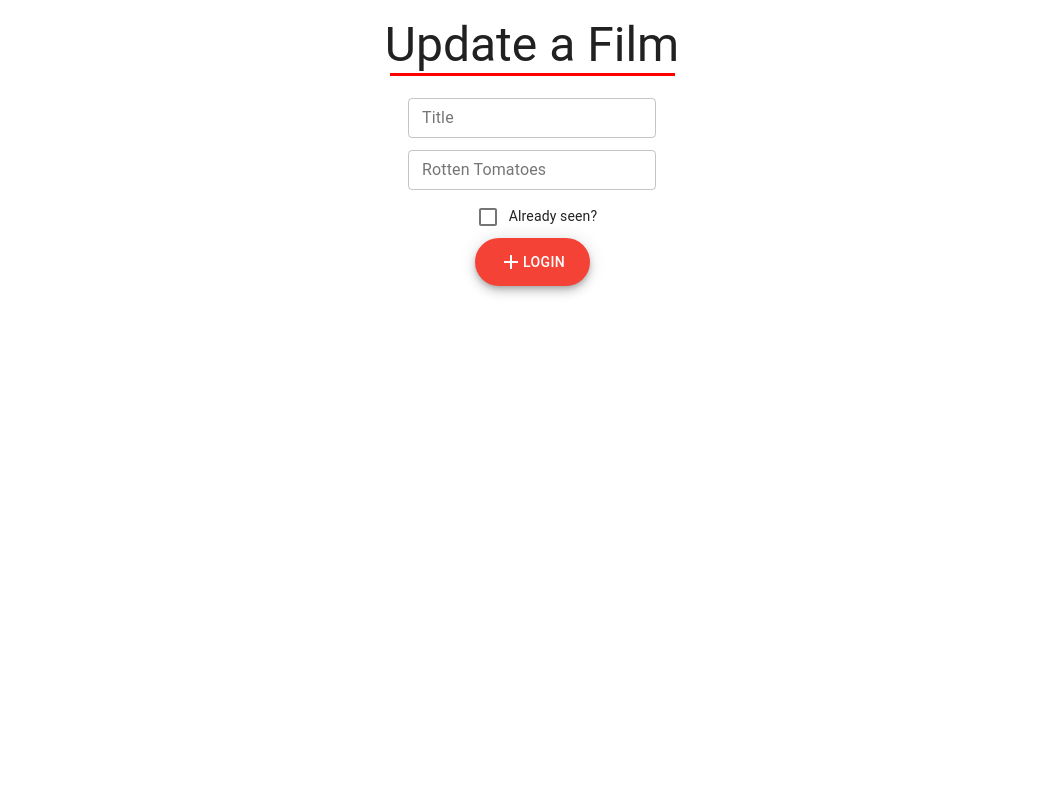
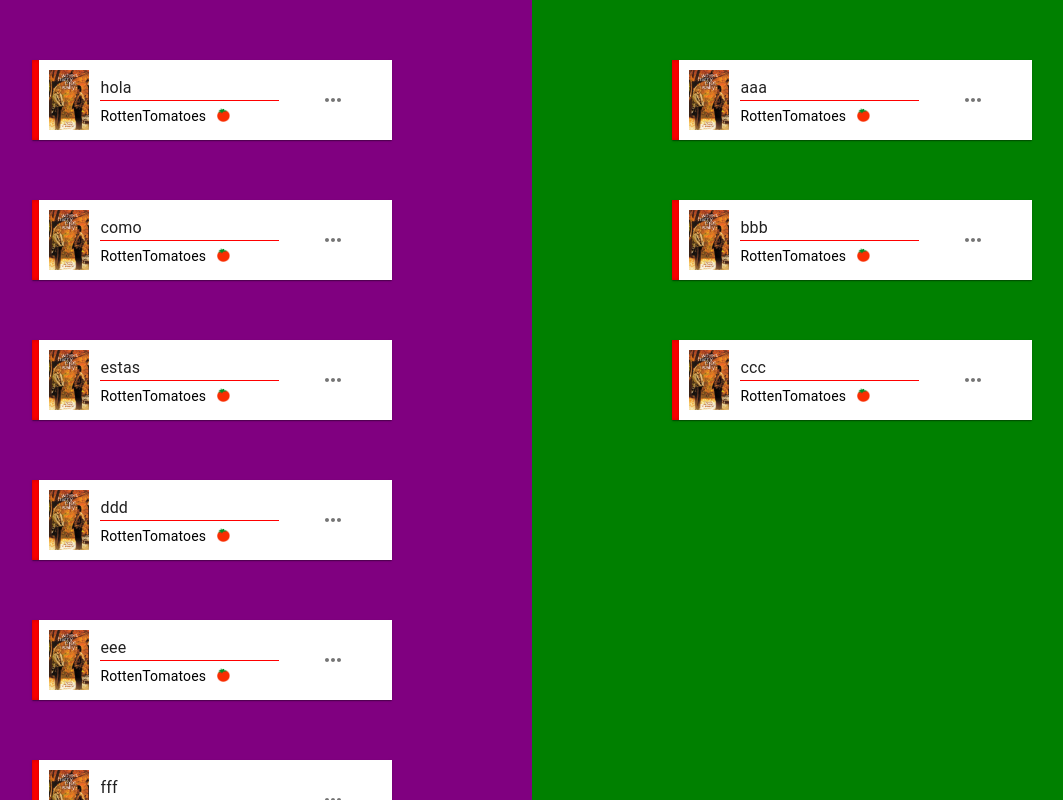
Before and after one commit to Ruberoni/drama-keeper, a React (Create React App) app in the folder client/: page / in a window 1280 px wide. Shown: the whole page, without its empty margins (108-1171 px from the left). Built offline with nearby package versions, Linux system fonts and the light colour scheme.

Commit message:
Film item list component

```diff
--- a/client/src/App.css
+++ b/client/src/App.css
@@ -1,38 +1,15 @@
-.App {
-  text-align: center;
+.FilmItemListWrapper {
+  display: flex;
+  justify-content: center;
+  align-items: center;
+  width: 100vw;
+  height: 100vh;
 }
 
-.App-logo {
-  height: 40vmin;
-  pointer-events: none;
+.FilmItemListWrapper > :nth-child(1) {
+  background-color: purple;
 }
 
-@media (prefers-reduced-motion: no-preference) {
-  .App-logo {
-    animation: App-logo-spin infinite 20s linear;
-  }
+.FilmItemListWrapper > :nth-child(2) {
+  background-color: green;
 }
-
-.App-header {
-  background-color: #282c34;
-  min-height: 100vh;
-  display: flex;
-  flex-direction: column;
-  align-items: center;
-  justify-content: center;
-  font-size: calc(10px + 2vmin);
-  color: white;
-}
-
-.App-link {
-  color: #61dafb;
-}
-
-@keyframes App-logo-spin {
-  from {
-    transform: rotate(0deg);
-  }
-  to {
-    transform: rotate(360deg);
-  }
-}
--- a/client/src/App.tsx
+++ b/client/src/App.tsx
@@ -7,7 +7,10 @@ import './App.css';
 // import TopBar from './components/TopBar/TopBar'
 // import CreateFilm from './components/CreateFilm/CreateFilm'
 // import Login from './components/Login/Login'
-import UpdateFilm from './components/UpdateFilm/UpdateFilm'
+// import UpdateFilm from './components/UpdateFilm/UpdateFilm'
+// import Register from './components/Register/Register'
+import FilmItemList from './components/FilmItemList/FilmItemList'
+// import { IFilm } from './components/FilmItem/FilmItem'
 
 const theme = createMuiTheme({
   palette: {
@@ -16,9 +19,18 @@ const theme = createMuiTheme({
 })
 
 function MyApp() {
+
+  // Fetch films by user
+  // Response template: Film[]
+  // where Film = {User: , Title: , Watched: , Links: , Cover: }
+
   return (
     <ThemeProvider theme={theme}>
-      <UpdateFilm />
+      <div className='FilmItemListWrapper'>
+        <FilmItemList filmList={[{title: 'hola'}, {title: 'como'}, {title: 'estas'}, {title: 'ddd'}, {title: 'eee'}, {title: 'fff'}]} />
+        <FilmItemList filmList={[{title: 'aaa'}, {title: 'bbb'}, {title: 'ccc'}]} />
+      </div>
+
     </ThemeProvider>
   )
 }
--- /dev/null
+++ b/client/src/components/FilmItemList/FilmItemList.css
@@ -0,0 +1,20 @@
+/* Set a limited height and enable scroll*/
+.filmList {
+  height: inherit;
+  width: 100%;
+  overflow: auto;
+}
+
+.filmList::-webkit-scrollbar {
+  display: none;
+}
+
+.filmList {
+  -ms-overflow-style: none;  /* IE and Edge */
+  scrollbar-width: none;  /* Firefox */
+}
+
+/* Center Film Items */
+.filmList > * {
+  margin: 60px auto;
+}
--- /dev/null
+++ b/client/src/components/FilmItemList/FilmItemList.tsx
@@ -0,0 +1,19 @@
+import React from 'react'
+import './FilmItemList.css'
+import FilmItem, { IFilm } from '../FilmItem/FilmItem'
+
+export interface IFilmItemList {
+  filmList: IFilm[]
+}
+
+// eslint-disable-next-line no-undef
+export default function FilmItemList({filmList}: IFilmItemList) : JSX.Element {
+
+  console.log(filmList)
+
+  return (
+    <div className='filmList'>
+        {filmList.map((film, index) => <FilmItem key={index} title={film.title} />)}
+    </div>
+  )
+}
```
Also changed, not shown: client/src/utils/correctImageBuffer.tsx (added, +4 -0 lines).
